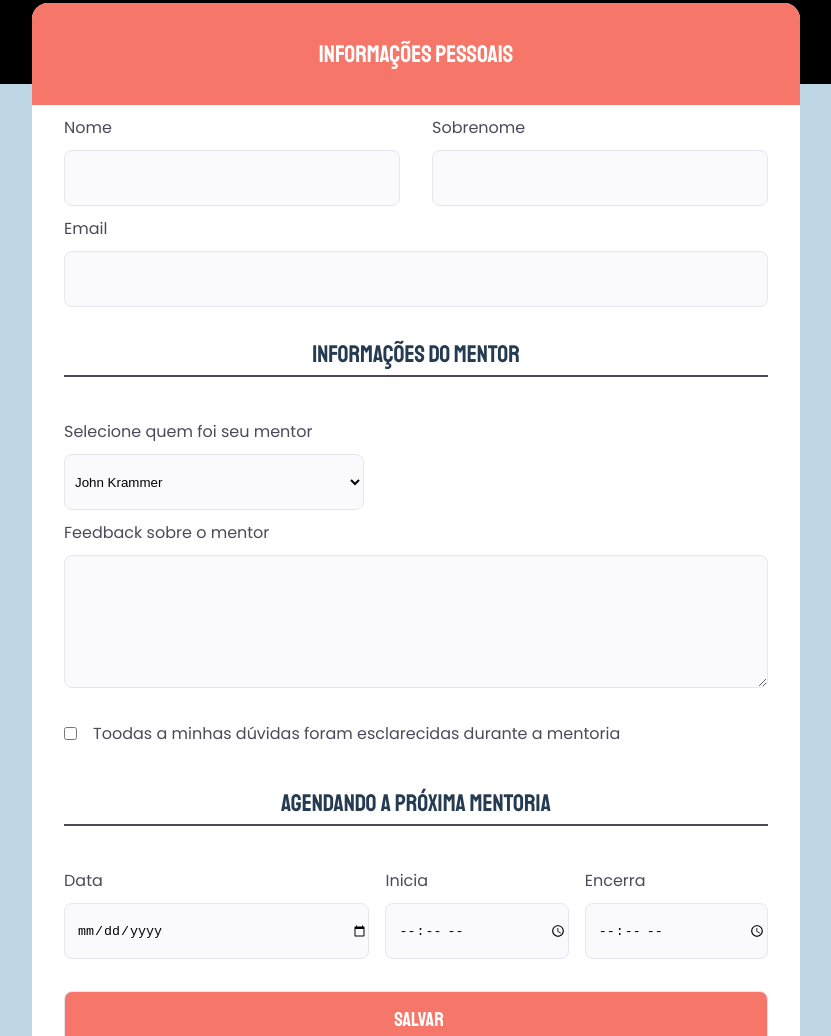
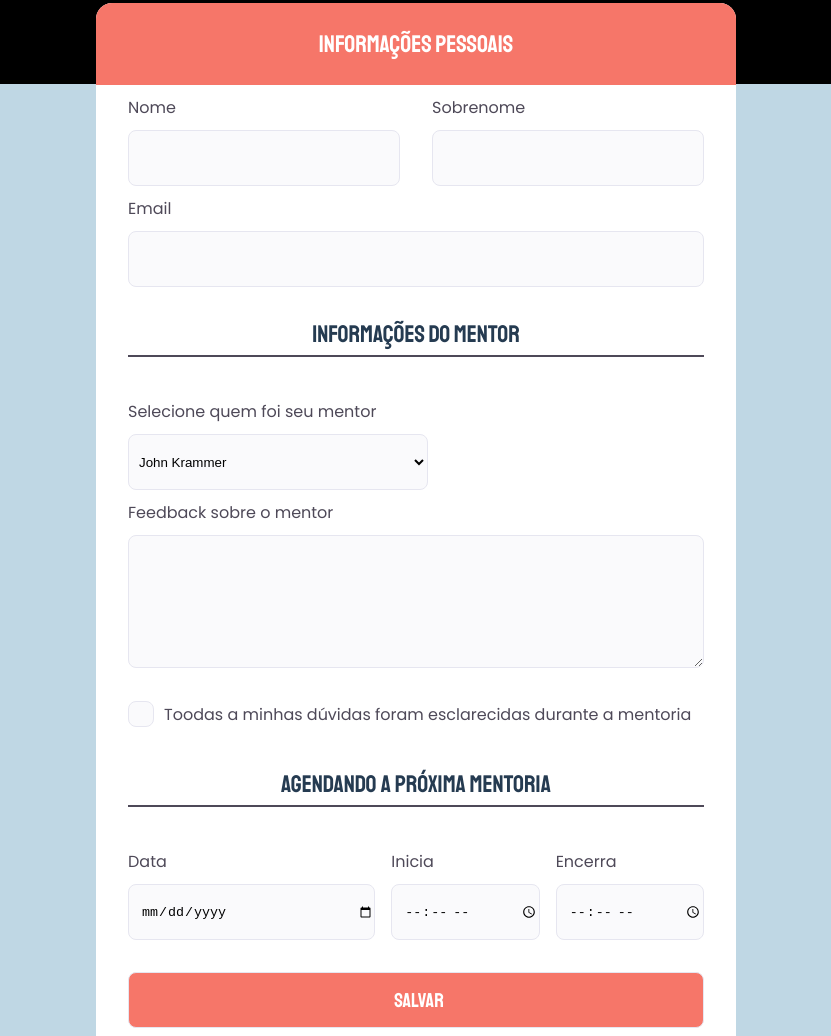
Before and after one commit to MarcioPAraujo/rocketseat-challenges, a plain HTML site: page challenge-6.1/index.html in a window 1280 px wide. Shown: the part 217-1253 px from the top of the page, without its empty margins (224-1055 px from the left). Drawn offline with Linux system fonts and the light colour scheme.

Commit message:
checkbox was styled and was added accessibilty navigation through keyboard

```diff
--- a/challenge-6.1/style.css
+++ b/challenge-6.1/style.css
@@ -70,7 +70,7 @@ form{
     flex-direction: column;
     align-items: center;
 
-    width: 60%;
+    width: 50%;
     background-color: white;
 
     border-radius: 16px 16px 16px 16px;
@@ -103,6 +103,9 @@ input{
     border: 1px solid var(--border);
     text-indent: 6px;
 }
+input:focus, select:focus, textarea:focus{
+    outline: 2px solid var(--legend-font-color);
+}
 select{
     width: 300px;
     height: 56px;
@@ -116,7 +119,7 @@ select{
 }
 #personal-info{
     background-color: var(--pink);
-    padding: 36px;
+    padding: 26px;
     text-align: center;
 
     color: white;
@@ -142,6 +145,7 @@ select{
 }
 
 textarea{
+    text-indent: 1em;
     width: 100%;
     height: 10em;
     border-radius: 8px;
@@ -151,13 +155,45 @@ textarea{
 #check{
     padding-top: 1em;
     display: flex;
-    gap: 1em;
+    position: relative;
+
 }
-#check input{
-    height: auto;
-    border-radius: 16px;
+
+#check #doubt{
+    top: 47%;
+    left: 1px;
+    position: absolute;
+    width: 24px;
+    height: 24px;
+
+    opacity: 0;
+
+}
+#check label{
+
+    display: flex;
+    flex-direction: row;
+    align-items: center;
+    gap: 10px;
+
+}
+#check label::before{
+
+    content: '';
+    width: 24px;
+    height: 24px;
+    border-radius: 8px;
     background-color: var(--input-background);
     border: 1px solid var(--border);
+
+}
+#check input:checked + label::before{
+    background-image: url(images/icons-check-48.png);
+    background-size: contain;
+    background-position: center center;
+}
+#check input:focus + label::before{
+    outline: 2px solid var(--legend-font-color);
 }
 #time{
     display: flex;
```
Also changed, not shown: challenge-6.1/images/check.png (added), challenge-6.1/images/icons-check-48.png (added).
